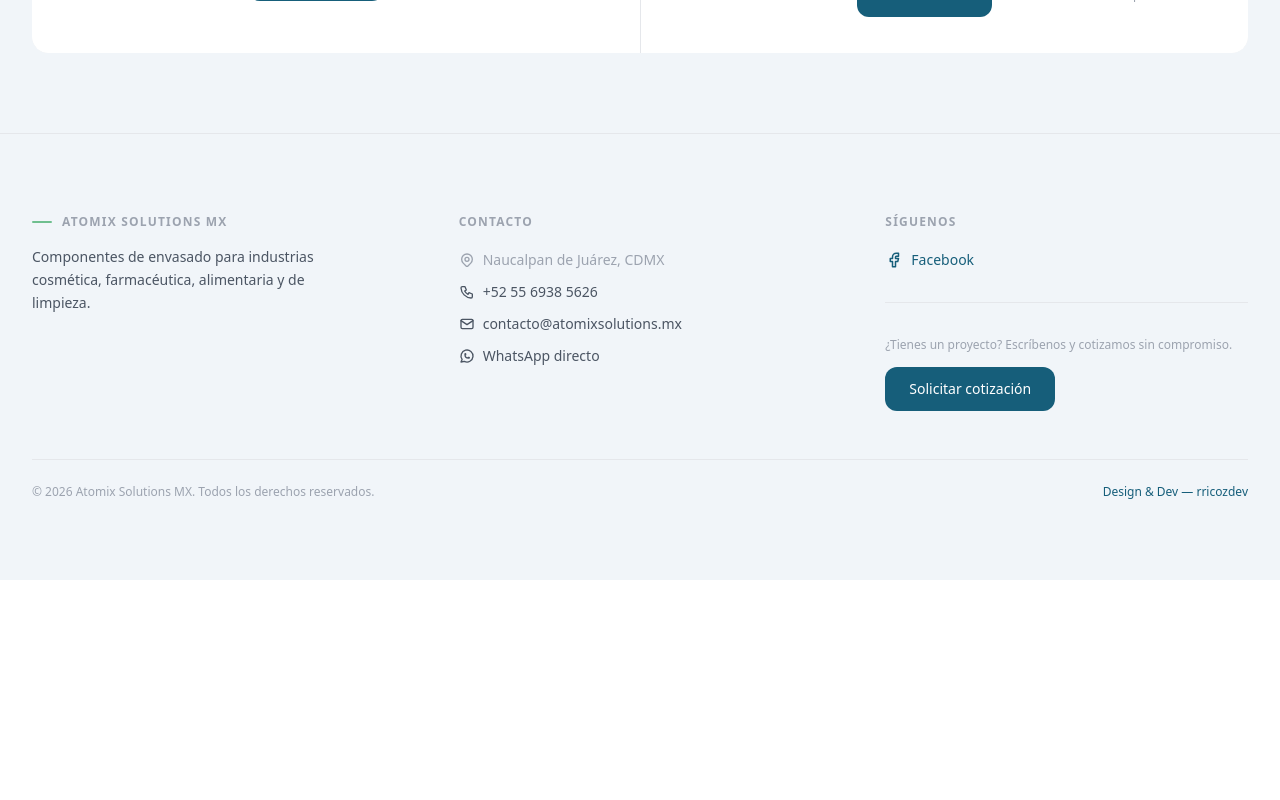
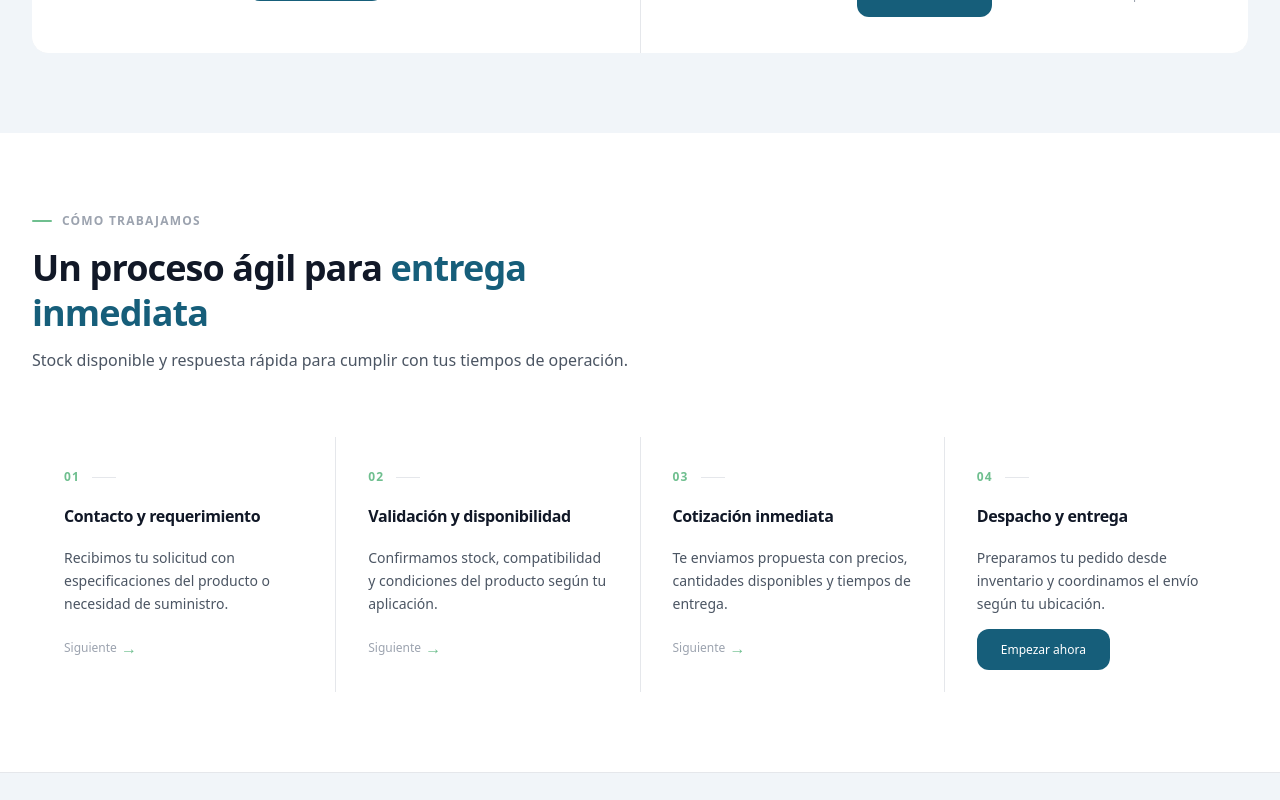
Before and after one commit to rricozdev/atomix-solutions-mx, a Next.js app: page / in a window 1280 px wide. Shown: the part 2500-3300 px from the top of the page. Before the commit the page ends 3080 px from the top, so only its background shows below. Built offline with nearby package versions, Linux system fonts and the light colour scheme.

Commit message:
creación de la sections Process.jsx

```diff
--- a/src/app/page.js
+++ b/src/app/page.js
@@ -2,6 +2,7 @@ import Hero from "@/components/sections/Hero";
 import Trust from "@/components/sections/Trust";
 import Solutions from "@/components/sections/Solutions";
 import ProductsFeatured from "@/components/sections/ProductsFeatured";
+import Process from "@/components/sections/Process";
 import Footer from "@/components/layout/Footer";
 
 export default function Home() {
@@ -11,6 +12,7 @@ export default function Home() {
       <Trust />
       <Solutions />
       <ProductsFeatured />
+      <Process />
       <Footer />
     </main>
   );
--- /dev/null
+++ b/src/components/sections/Process.jsx
@@ -0,0 +1,268 @@
+"use client";
+
+/**
+ * Process.jsx
+ *
+ * Sección "Cómo trabajamos" de Atomix Solutions MX.
+ *
+ * Objetivo:
+ * - Explicar el flujo operativo del servicio
+ * - Reducir fricción comercial
+ * - Generar confianza en procesos industriales B2B
+ *
+ * Estructura:
+ * - Header descriptivo
+ * - Grid de pasos del proceso (4 etapas)
+ *
+ * Stack:
+ * - Next.js (JSX)
+ * - TailwindCSS v4 + variables CSS
+ */
+
+// export default function Process() {
+//   const steps = [
+//     {
+//       id: "01",
+//       title: "Contacto y requerimiento",
+//       desc: "Recibimos tu solicitud con especificaciones del producto o necesidad de envasado.",
+//     },
+//     {
+//       id: "02",
+//       title: "Validación técnica",
+//       desc: "Analizamos compatibilidad, disponibilidad y requerimientos industriales del componente.",
+//     },
+//     {
+//       id: "03",
+//       title: "Cotización formal",
+//       desc: "Te enviamos propuesta con tiempos, cantidades y condiciones comerciales claras.",
+//     },
+//     {
+//       id: "04",
+//       title: "Producción y entrega",
+//       desc: "Fabricación, control de calidad y despacho según cronograma acordado.",
+//     },
+//   ];
+
+//   return (
+//     <section className="w-full bg-[var(--bg-main)] py-14 md:py-20">
+//       <div className="max-w-7xl mx-auto px-6 md:px-8">
+//         {/* HEADER */}
+//         <div className="max-w-2xl mb-12 md:mb-16">
+//           <div className="flex items-center gap-2.5 mb-4">
+//             <span
+//               className="block w-5 h-0.5 rounded-full"
+//               style={{ backgroundColor: "var(--accent)" }}
+//             />
+//             <span className="text-xs font-semibold uppercase tracking-widest text-[var(--text-muted)]">
+//               Cómo trabajamos
+//             </span>
+//           </div>
+
+//           <h2 className="text-2xl sm:text-3xl md:text-4xl font-bold tracking-tight text-[var(--text-primary)] leading-tight">
+//             Un proceso claro para{" "}
+//             <span style={{ color: "var(--brand-primary)" }}>cada pedido</span>
+//           </h2>
+
+//           <p className="mt-3 text-base text-[var(--text-secondary)] leading-relaxed">
+//             Directo y orientado a resultados para garantizar precisión en cada
+//             entrega.
+//           </p>
+//         </div>
+
+//         {/* STEPS — layout horizontal en desktop, comunica flujo */}
+//         <div className="grid grid-cols-1 md:grid-cols-4 gap-px bg-[var(--border-default)]">
+//           {steps.map((step, index) => (
+//             <div
+//               key={step.id}
+//               className="group bg-[var(--bg-main)] p-6 md:p-8 flex flex-col gap-5 hover:bg-[var(--bg-soft)] transition-colors duration-300"
+//             >
+//               {/* NÚMERO + línea expansible — mismo patrón que TrustStats */}
+//               <div className="flex items-center gap-3">
+//                 <span
+//                   className="text-xs font-bold tracking-widest"
+//                   style={{ color: "var(--accent)" }}
+//                 >
+//                   {step.id}
+//                 </span>
+//                 <span
+//                   className="h-px flex-1 max-w-6 transition-all duration-300 group-hover:max-w-full"
+//                   style={{ backgroundColor: "var(--border-default)" }}
+//                 />
+//               </div>
+
+//               {/* TITLE */}
+//               <h3 className="text-base font-bold tracking-tight text-[var(--text-primary)] leading-snug">
+//                 {step.title}
+//               </h3>
+
+//               {/* DESC */}
+//               <p className="text-sm text-[var(--text-secondary)] leading-relaxed flex-1">
+//                 {step.desc}
+//               </p>
+
+//               {/* INDICADOR DE CONTINUIDAD — solo en pasos no finales */}
+//               {index < steps.length - 1 && (
+//                 <div className="hidden md:flex items-center gap-1 mt-auto">
+//                   <span
+//                     className="text-xs"
+//                     style={{ color: "var(--text-muted)" }}
+//                   >
+//                     Siguiente
+//                   </span>
+//                   <span style={{ color: "var(--accent)" }}>→</span>
+//                 </div>
+//               )}
+
+//               {/* ÚLTIMO PASO: CTA en lugar de "Siguiente" */}
+//               {index === steps.length - 1 && (
+//                 <div className="hidden md:block mt-auto">
+//                   <a
+//                     href="https://wa.me/5215543542352"
+//                     target="_blank"
+//                     rel="noopener noreferrer"
+//                     className="btn-primary text-xs"
+//                   >
+//                     Empezar ahora
+//                   </a>
+//                 </div>
+//               )}
+//             </div>
+//           ))}
+//         </div>
+//       </div>
+//     </section>
+//   );
+// }
+
+"use client";
+
+/**
+ * Process.jsx
+ *
+ * Sección "Cómo trabajamos" de Atomix Solutions MX.
+ *
+ * Objetivo:
+ * - Explicar el flujo operativo del servicio
+ * - Reducir fricción comercial
+ * - Generar confianza en procesos industriales B2B
+ *
+ * Estructura:
+ * - Header descriptivo
+ * - Grid de pasos del proceso (4 etapas)
+ *
+ * Stack:
+ * - Next.js (JSX)
+ * - TailwindCSS v4 + variables CSS
+ */
+
+export default function Process() {
+  const steps = [
+    {
+      id: "01",
+      title: "Contacto y requerimiento",
+      desc: "Recibimos tu solicitud con especificaciones del producto o necesidad de suministro.",
+    },
+    {
+      id: "02",
+      title: "Validación y disponibilidad",
+      desc: "Confirmamos stock, compatibilidad y condiciones del producto según tu aplicación.",
+    },
+    {
+      id: "03",
+      title: "Cotización inmediata",
+      desc: "Te enviamos propuesta con precios, cantidades disponibles y tiempos de entrega.",
+    },
+    {
+      id: "04",
+      title: "Despacho y entrega",
+      desc: "Preparamos tu pedido desde inventario y coordinamos el envío según tu ubicación.",
+    },
+  ];
+
+  return (
+    <section className="w-full bg-[var(--bg-main)] py-14 md:py-20">
+      <div className="max-w-7xl mx-auto px-6 md:px-8">
+        {/* HEADER */}
+        <div className="max-w-2xl mb-12 md:mb-16">
+          <div className="flex items-center gap-2.5 mb-4">
+            <span
+              className="block w-5 h-0.5 rounded-full"
+              style={{ backgroundColor: "var(--accent)" }}
+            />
+            <span className="text-xs font-semibold uppercase tracking-widest text-[var(--text-muted)]">
+              Cómo trabajamos
+            </span>
+          </div>
+
+          <h2 className="text-2xl sm:text-3xl md:text-4xl font-bold tracking-tight text-[var(--text-primary)] leading-tight">
+            Un proceso ágil para{" "}
+            <span style={{ color: "var(--brand-primary)" }}>
+              entrega inmediata
+            </span>
+          </h2>
+
+          <p className="mt-3 text-base text-[var(--text-secondary)] leading-relaxed">
+            Stock disponible y respuesta rápida para cumplir con tus tiempos de
+            operación.
+          </p>
+        </div>
+
+        {/* STEPS */}
+        <div className="grid grid-cols-1 md:grid-cols-4 gap-px bg-[var(--border-default)]">
+          {steps.map((step, index) => (
+            <div
+              key={step.id}
+              className="group bg-[var(--bg-main)] p-6 md:p-8 flex flex-col gap-5 hover:bg-[var(--bg-soft)] transition-colors duration-300"
+            >
+              <div className="flex items-center gap-3">
+                <span
+                  className="text-xs font-bold tracking-widest"
+                  style={{ color: "var(--accent)" }}
+                >
+                  {step.id}
+                </span>
+                <span
+                  className="h-px flex-1 max-w-6 transition-all duration-300 group-hover:max-w-full"
+                  style={{ backgroundColor: "var(--border-default)" }}
+                />
+              </div>
+
+              <h3 className="text-base font-bold tracking-tight text-[var(--text-primary)] leading-snug">
+                {step.title}
+              </h3>
+
+              <p className="text-sm text-[var(--text-secondary)] leading-relaxed flex-1">
+                {step.desc}
+              </p>
+
+              {index < steps.length - 1 && (
+                <div className="hidden md:flex items-center gap-1 mt-auto">
+                  <span
+                    className="text-xs"
+                    style={{ color: "var(--text-muted)" }}
+                  >
+                    Siguiente
+                  </span>
+                  <span style={{ color: "var(--accent)" }}>→</span>
+                </div>
+              )}
+
+              {index === steps.length - 1 && (
+                <div className="hidden md:block mt-auto">
+                  <a
+                    href="https://wa.me/5215543542352"
+                    target="_blank"
+                    rel="noopener noreferrer"
+                    className="btn-primary text-xs"
+                  >
+                    Empezar ahora
+                  </a>
+                </div>
+              )}
+            </div>
+          ))}
+        </div>
+      </div>
+    </section>
+  );
+}
```
